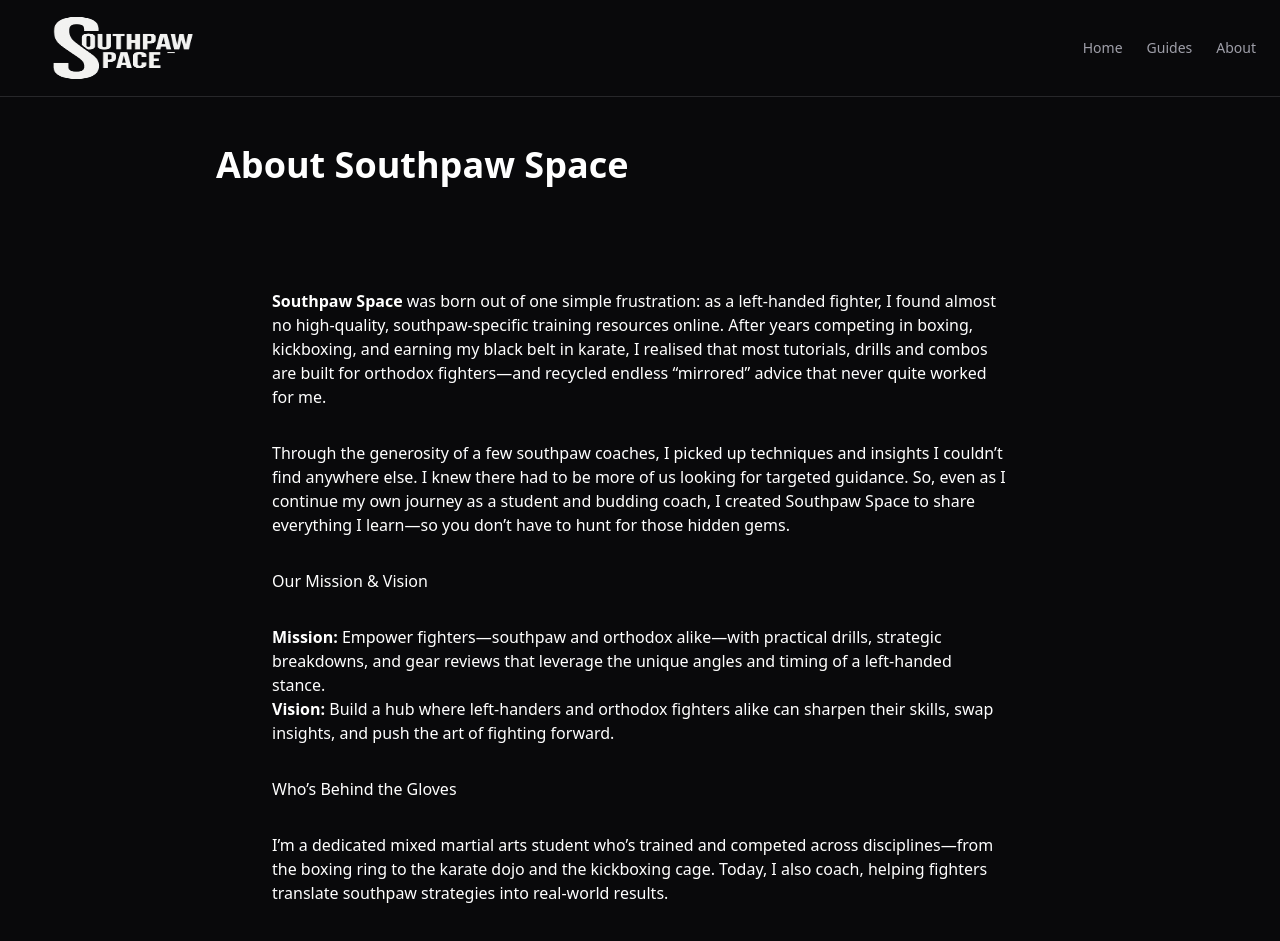
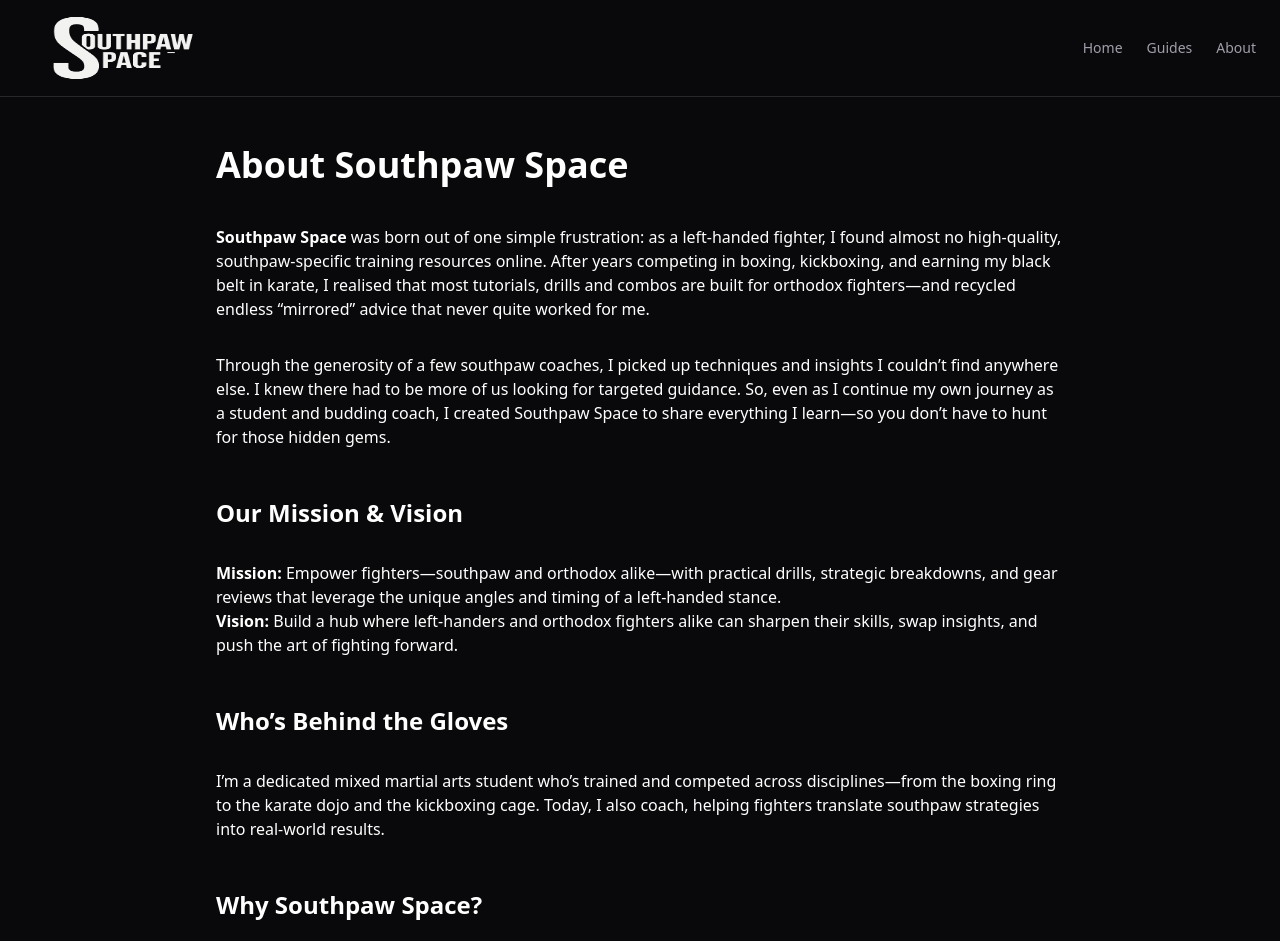
Before and after one commit to GNO-SPS/SouthpawSpace, a Next.js app: page /about in a window 1280 px wide. Shown: the top 941 px of the page. Built offline with nearby package versions, Linux system fonts and the light colour scheme.

Commit message:
Align About title container and style subheaders

```diff
--- a/src/app/about/page.tsx
+++ b/src/app/about/page.tsx
@@ -3,7 +3,7 @@
 export default function AboutPage() {
   return (
     <PageTemplate title="About Southpaw Space">
-      <main className="max-w-3xl mx-auto py-16 px-4 prose lg:prose-xl space-y-8">
+      <main className="prose lg:prose-xl space-y-8">
         <p>
           <strong>Southpaw Space</strong> was born out of one simple frustration: as a left-handed fighter, I found almost no high-quality, southpaw-specific training resources online. After years competing in boxing, kickboxing, and earning my black belt in karate, I realised that most tutorials, drills and combos are built for orthodox fighters—and recycled endless “mirrored” advice that never quite worked for me.
         </p>
@@ -12,18 +12,18 @@
           Through the generosity of a few southpaw coaches, I picked up techniques and insights I couldn’t find anywhere else. I knew there had to be more of us looking for targeted guidance. So, even as I continue my own journey as a student and budding coach, I created Southpaw Space to share everything I learn—so you don’t have to hunt for those hidden gems.
         </p>
 
-        <h2>Our Mission & Vision</h2>
+        <h2 className="text-2xl font-semibold mt-12">Our Mission &amp; Vision</h2>
         <ul>
           <li><strong>Mission:</strong> Empower fighters—southpaw and orthodox alike—with practical drills, strategic breakdowns, and gear reviews that leverage the unique angles and timing of a left-handed stance.</li>
           <li><strong>Vision:</strong> Build a hub where left-handers and orthodox fighters alike can sharpen their skills, swap insights, and push the art of fighting forward.</li>
         </ul>
 
-        <h2>Who’s Behind the Gloves</h2>
+        <h2 className="text-2xl font-semibold mt-12">Who’s Behind the Gloves</h2>
         <p>
           I’m a dedicated mixed martial arts student who’s trained and competed across disciplines—from the boxing ring to the karate dojo and the kickboxing cage. Today, I also coach, helping fighters translate southpaw strategies into real-world results.
         </p>
 
-        <h2>Why Southpaw Space?</h2>
+        <h2 className="text-2xl font-semibold mt-12">Why Southpaw Space?</h2>
         <ul>
           <li><strong>Southpaw-First Content:</strong> Every technique is designed around left-handed angles and counters.</li>
           <li><strong>Cross-Discipline Approach:</strong> Techniques and drills that work in boxing, kickboxing, MMA, and more.</li>
```
